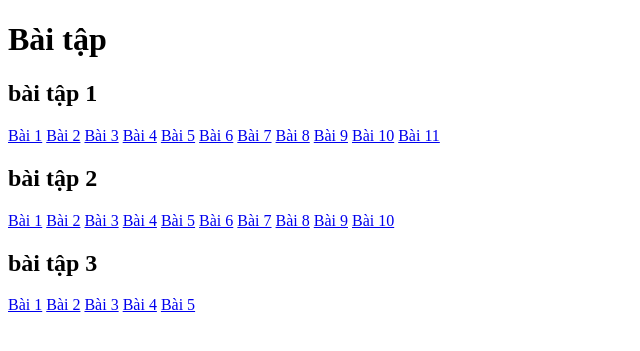
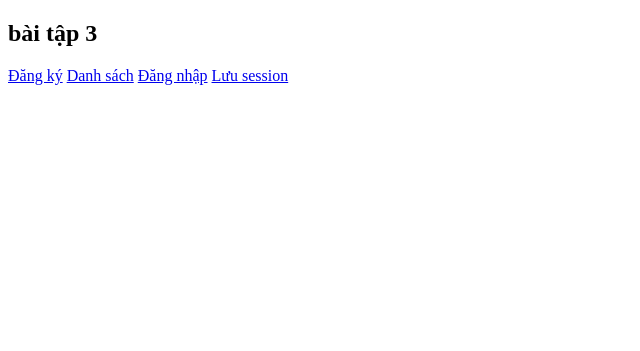
Before and after one commit to levanlong2911/baitap, a PHP site: page / in a window 1280 px wide. Shown: the top 351 px of the page, without its empty margins (0-640 px from the left). Run offline with PHP 8.4, Linux system fonts and the light colour scheme.

Commit message:
save file

```diff
--- a/baitap3/DatabaseConnectUtil.php
+++ b/baitap3/DatabaseConnectUtil.php
@@ -8,6 +8,7 @@
     // Server: remotemysql.com
 
     // Port: 3306
+
     $localhost = 'remotemysql.com';
     $username = 'rMEt9axaDn';
     $password = '70xIYdFRXw';
--- a/index.php
+++ b/index.php
@@ -7,7 +7,7 @@
     <title>Bài tập</title>
 </head>
 <body>
-    <h1>Bài tập</h1>
+    <!-- <h1>Bài tập</h1>
     <h2>bài tập 1</h2>
     <a href="/baitap1/bai1.php">Bài 1</a>
     <a href="/baitap1/bai2.php">Bài 2</a>
@@ -30,12 +30,11 @@
     <a href="/bt2/bai7.php">Bài 7</a>
     <a href="/bt2/bai8.php">Bài 8</a>
     <a href="/bt2/bai9.php">Bài 9</a>
-    <a href="/bt2/bai10.php">Bài 10</a>
+    <a href="/bt2/bai10.php">Bài 10</a> -->
     <h2>bài tập 3 </h2>
-    <a href="/baitap3/dangky.php">Bài 1</a>
-    <a href="/baitap3/DatabaseConnectUtil.php">Bài 2</a>
-    <a href="/baitap3/list.php">Bài 3</a>
-    <a href="/baitap3/login.php">Bài 4</a>
-    <a href="/baitap3/save.php">Bài 5</a>
+    <a href="/baitap3/dangky.php">Đăng ký</a>
+    <a href="/baitap3/list.php">Danh sách</a>
+    <a href="/baitap3/login.php">Đăng nhập</a>
+    <a href="/baitap3/save.php">Lưu session</a>
 </body>
 </html>
```
